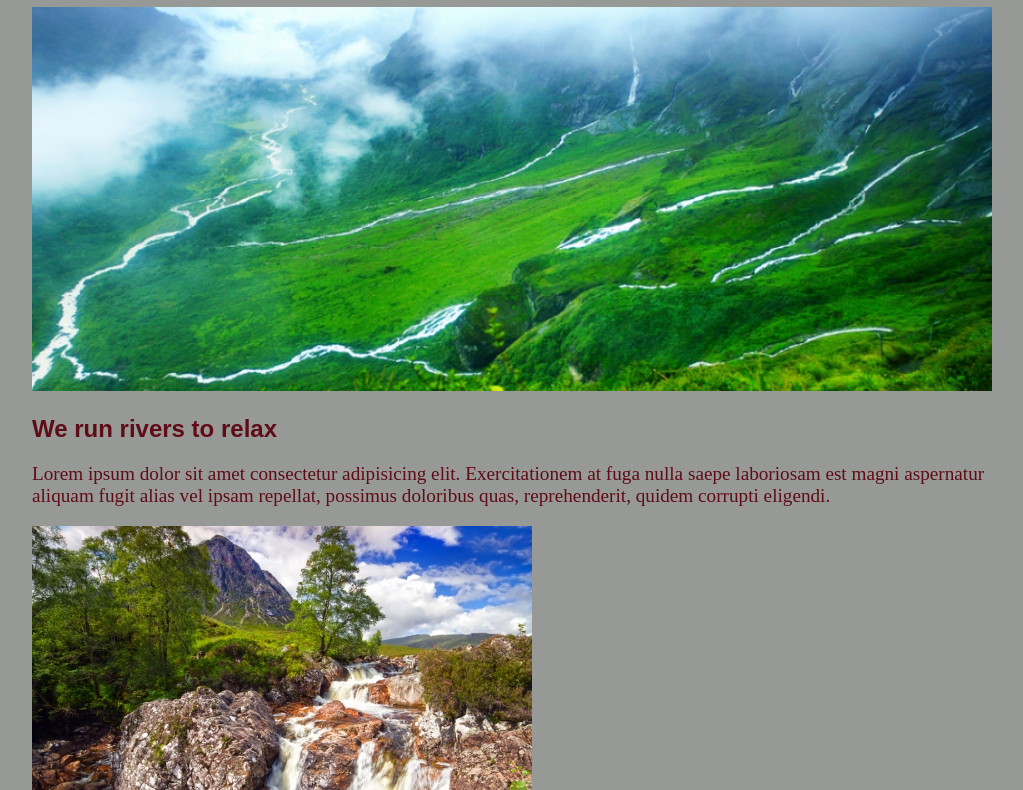
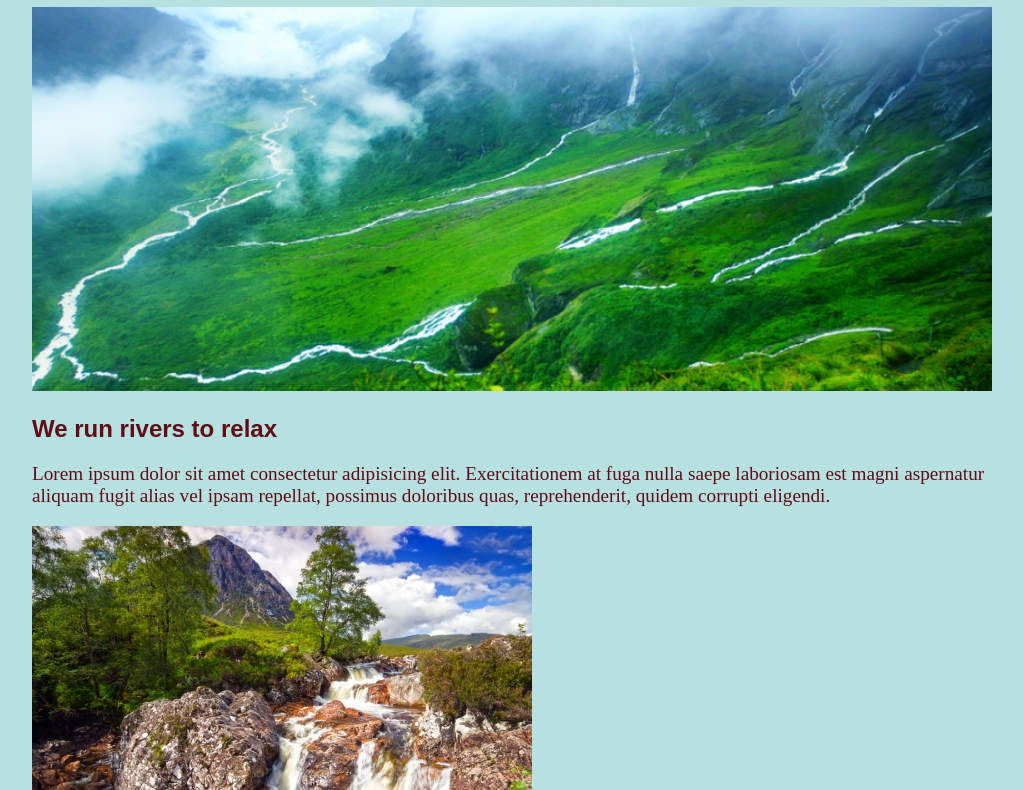
Before and after one commit to mogdenmogden/wdd130, a plain HTML site: page week4/index.html in a window 1280 px wide. Shown: the part 189-979 px from the top of the page, without its empty margins (128-1151 px from the left). Drawn offline with Linux system fonts and the light colour scheme.

Commit message:
fix back color

```diff
--- a/week4/css/style.css
+++ b/week4/css/style.css
@@ -1,5 +1,5 @@
 body {
-  background-color: #979996;
+  background-color: #00949448;
   font-size: 1em;
   margin: 0px;
   padding: 0.5rem;
@@ -18,9 +18,6 @@ footer {
   font-size: 1rem;
   color: #011627;
   list-style-type: none;
-}
-
-header {
 }
 
 ul {
```
